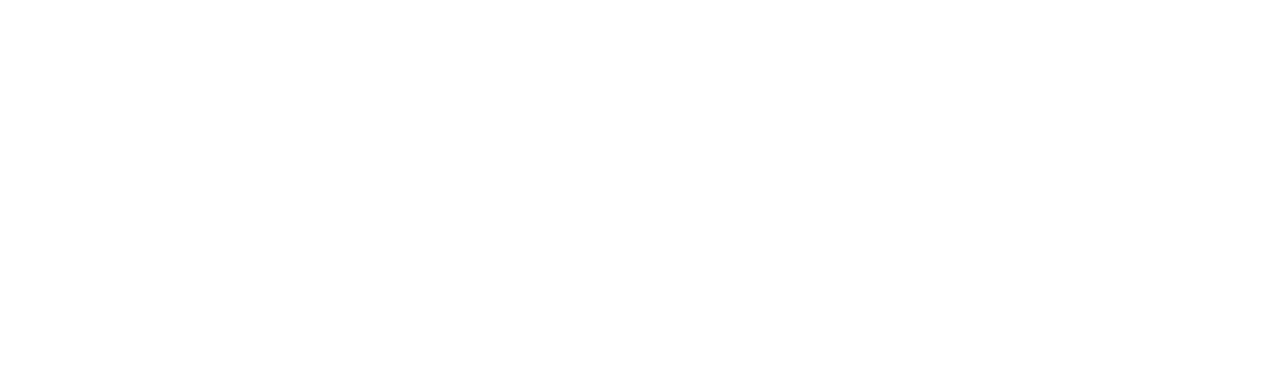
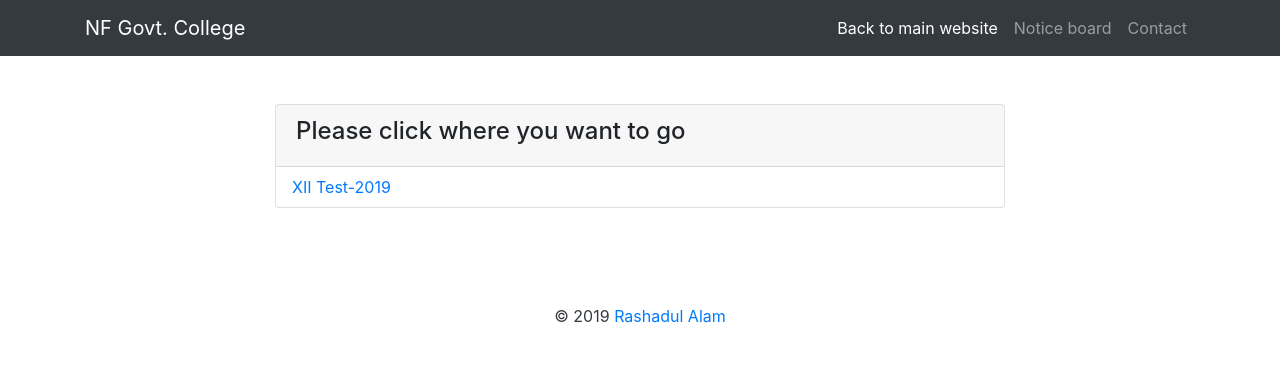
Before and after one commit to rashadulalam/nfgc_results, a plain HTML site: page index.html in a window 1280 px wide. Drawn offline with nearby package versions, Linux system fonts and the light colour scheme.

Commit message:
Index markup created.

```diff
--- a/index.html
+++ b/index.html
@@ -22,6 +22,42 @@
   <!--[if IE]>
     <p class="browserupgrade">You are using an <strong>outdated</strong> browser. Please <a href="https://browsehappy.com/">upgrade your browser</a> to improve your experience and security.</p>
   <![endif]-->
+  <nav class="navbar navbar-expand-sm navbar-dark bg-dark">
+    <div class="container">
+        <a href="" class="navbar-brand">NF Govt. College</a>
+        <button type="button" class="navbar-toggler" data-toggle="collapse" data-target="#main_nav">
+          <span class="navbar-toggler-icon"></span>
+        </button>
+        <div class="collapse navbar-collapse" id="main_nav">
+          <ul class="navbar-nav ml-auto">
+            <li class="nav-item active"><a href="" class="nav-link">Back to main website</a></li>
+            <li class="nav-item"><a href="" class="nav-link">Notice board</a></li>
+            <li class="nav-item"><a href="" class="nav-link">Contact</a></li>
+          </ul>
+        </div>
+    </div>
+  </nav>
+  <section class="main-area py-5">
+    <div class="container">
+      <div class="row">
+        <div class="offset-md-2 col-md-8">
+          <div class="card">
+            <div class="card-header">
+              <h4>Please click where you want to go</h4>
+            </div>
+            <div class="card-bdoy">
+              <ul class="nav flex-column">
+                <li class="nav-item"><a href="" class="nav-link">XII Test-2019</a></li>
+              </ul>
+            </div>
+          </div>
+        </div>
+      </div>
+    </div>
+  </section>
+  <footer class="py-5 text-center">
+    <span class="text-dark">&copy; 2019 <a href="http://about.me/rashadulalam">Rashadul Alam</a></span>
+  </footer>
 
 
 
```
